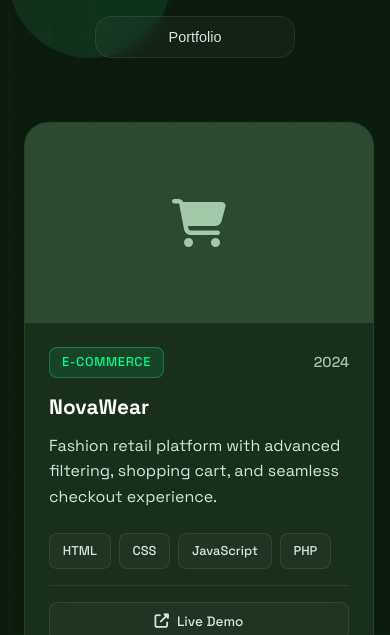
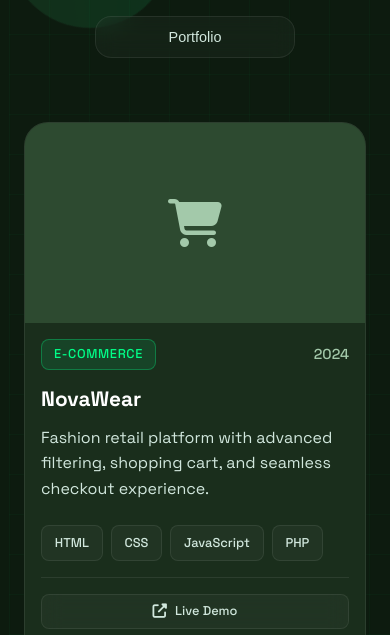
Before and after one commit to farhad-iptv/myprojectdemo, a plain HTML site: page index.html in a window 390 px wide. Shown: the part 4706-5341 px from the top of the page. Drawn offline with nearby package versions, Linux system fonts and the light colour scheme; animation ran at ten frames a second.

Commit message:
Add files via upload

```diff
--- a/css/style.css
+++ b/css/style.css
@@ -1025,6 +1025,16 @@ body {
   .projects-grid {
     grid-template-columns: 1fr;
     gap: 1.5rem;
+    padding: 0;
+    margin: 0 auto 4rem;
+    width: 100%;
+    max-width: calc(100vw - 3rem);
+  }
+
+  .project-card {
+    margin: 0;
+    width: 100%;
+    max-width: 100%;
   }
 
   .work-filter {
@@ -1155,6 +1165,57 @@ body {
   .project-link {
     font-size: 0.8rem;
     padding: 0.4rem 0.8rem;
+  }
+}
+
+/* ===== MOBILE DEVICE SPECIFIC FIXES ===== */
+@media (max-width: 480px) and (orientation: portrait) {
+  .projects-grid {
+    grid-template-columns: 1fr !important;
+    gap: 1rem !important;
+    padding: 0 !important;
+    margin: 0 auto 4rem !important;
+    width: calc(100vw - 3rem) !important;
+    max-width: calc(100vw - 3rem) !important;
+    overflow: hidden !important;
+  }
+
+  .project-card {
+    margin: 0 !important;
+    width: 100% !important;
+    max-width: 100% !important;
+    min-width: 0 !important;
+    box-sizing: border-box !important;
+  }
+
+  .project-info {
+    padding: 1rem !important;
+  }
+
+  .project-actions {
+    flex-direction: column !important;
+    gap: 0.75rem !important;
+  }
+
+  .project-link {
+    font-size: 0.8rem !important;
+    padding: 0.4rem 0.8rem !important;
+  }
+}
+
+/* Additional fix for very small screens */
+@media (max-width: 360px) {
+  .projects-grid {
+    width: calc(100vw - 2rem) !important;
+    max-width: calc(100vw - 2rem) !important;
+  }
+
+  .project-card {
+    border-radius: 8px !important;
+  }
+
+  .project-info {
+    padding: 0.75rem !important;
   }
 }
 
@@ -1309,6 +1370,18 @@ body {
   grid-template-columns: repeat(auto-fit, minmax(350px, 1fr));
   gap: 2rem;
   margin-bottom: 4rem;
+  width: 100%;
+  max-width: 100%;
+}
+
+/* Mobile override for projects grid */
+@media (max-width: 768px) {
+  .projects-grid {
+    grid-template-columns: 1fr !important;
+    gap: 1.5rem;
+    width: 100%;
+    max-width: 100%;
+  }
 }
 
 .project-item {
@@ -1333,6 +1406,9 @@ body {
   height: 100%;
   display: flex;
   flex-direction: column;
+  width: 100%;
+  max-width: 100%;
+  box-sizing: border-box;
 }
 
 .project-card:hover {
```
